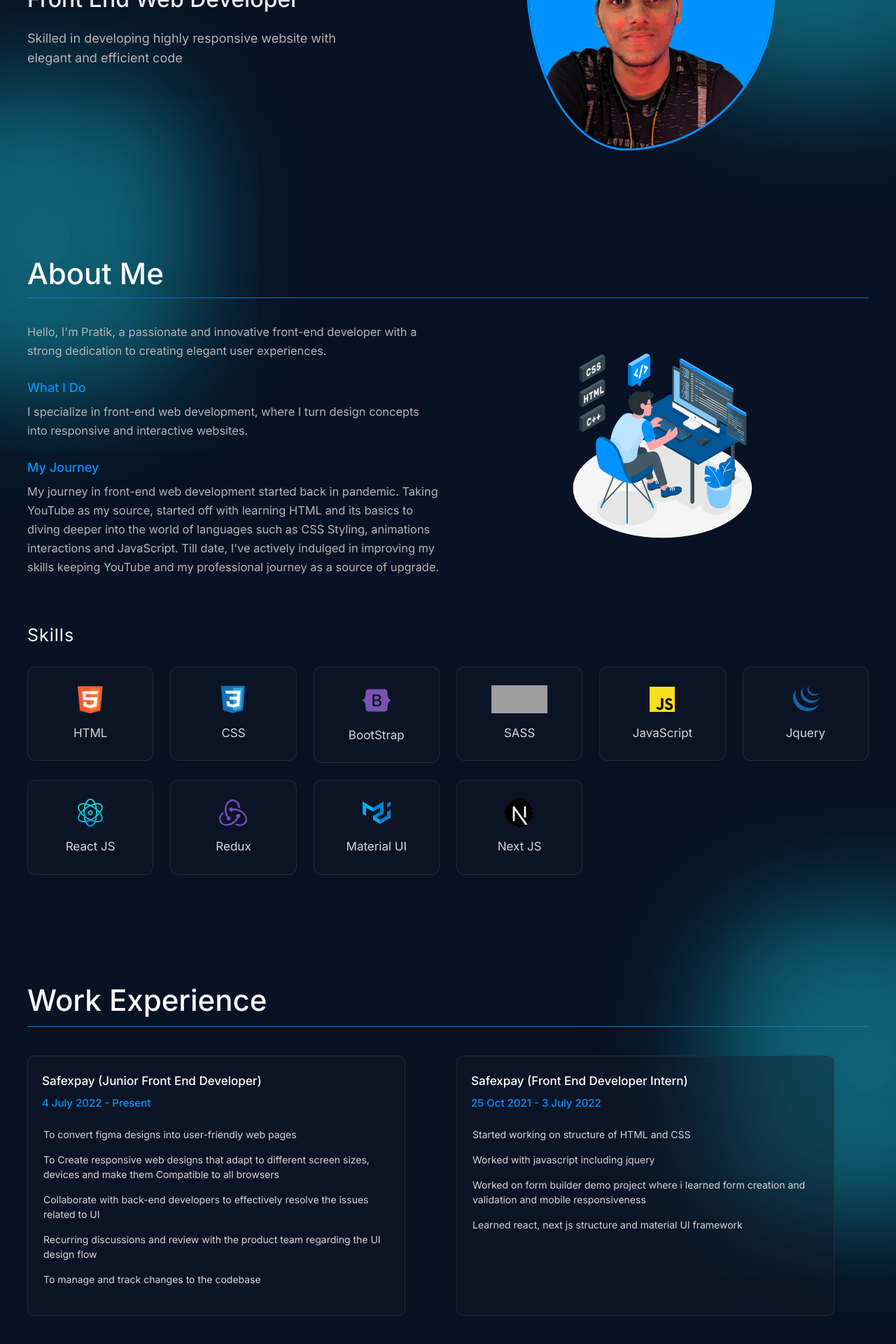
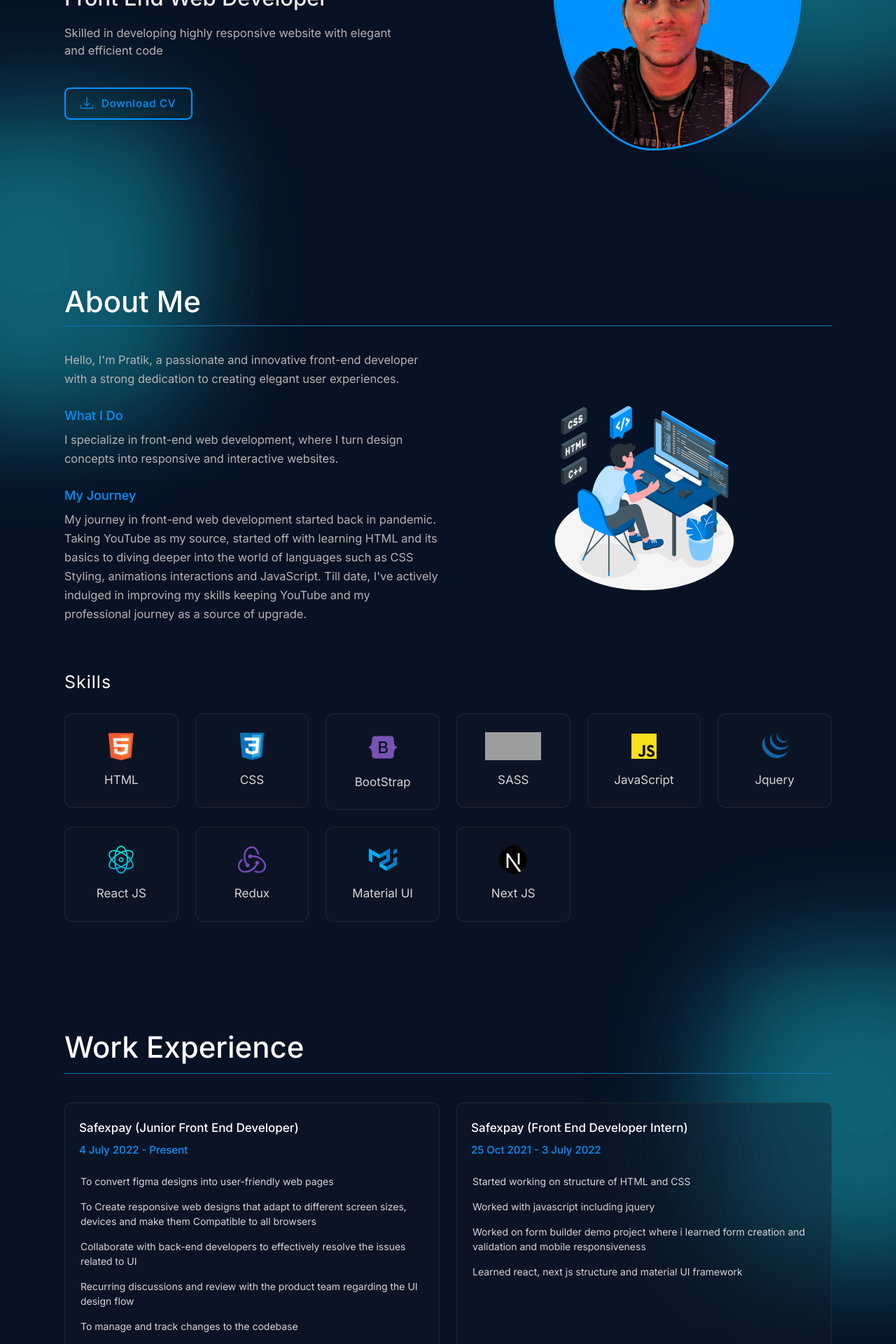
Before and after one commit to pratik1243/portfolio-app, a Next.js app: page / in a window 1280 px wide. Shown: the part 300-2220 px from the top of the page at 70% size. Built offline with nearby package versions, Linux system fonts and the light colour scheme; grey boxes are pictures that could not be loaded.

Commit message:
next js deploy chnages 40

```diff
--- a/components/About.js
+++ b/components/About.js
@@ -53,7 +53,7 @@ const About = ({ animateTrigger }) => {
           </Col>
 
           <Col lg={6}>
-            <div className="vector-portfolio-imgsec">
+            <div className={`vector-portfolio-imgsec ${animateTrigger ? "animate-vector-img" : ""}`}>
               <Image src={vectorAboutLogo} objectFit="cover" height={285} width={285} />
             </div>
           </Col>
--- a/components/Header.js
+++ b/components/Header.js
@@ -34,11 +34,11 @@ const Header = ({ navBg, openSidebar, scrollSection, activeSection }) => {
                   Projects
                 </a>
               </li>
-              <li>
+              {/* <li>
                 <a href="#" onClick={(e) => scrollSection(e, "projects-sec")}>
                   Resume
                 </a>
-              </li>
+              </li> */}
               <li>
                 <a href="#" className={`${activeSection == 5 ? 'active-section' :''}`} onClick={(e) => scrollSection(e, "contacts-sec")}>Contact</a>
               </li>
--- a/components/Introduction.js
+++ b/components/Introduction.js
@@ -18,6 +18,23 @@ const Introduction = () => {
                   Skilled in developing highly responsive website with elegant
                   and efficient code
                 </p>
+                <button className="cv-download-btn">
+                  <svg
+                    xmlns="http://www.w3.org/2000/svg"
+                    width="16"
+                    height="16"
+                    fill="currentColor"
+                    class="bi bi-download"
+                    viewBox="0 0 16 16"
+                    >
+                    <path d="M.5 9.9a.5.5 0 0 1 .5.5v2.5a1 1 0 0 0 1 1h12a1 1 0 0 0 1-1v-2.5a.5.5 0 0 1 1 0v2.5a2 2 0 0 1-2 2H2a2 2 0 0 1-2-2v-2.5a.5.5 0 0 1 .5-.5z" />
+                    <path d="M7.646 11.854a.5.5 0 0 0 .708 0l3-3a.5.5 0 0 0-.708-.708L8.5 10.293V1.5a.5.5 0 0 0-1 0v8.793L5.354 8.146a.5.5 0 1 0-.708.708l3 3z" />
+                  </svg>{" "}
+                    Download CV
+
+
+                    <span className="btn-gradient"></span>
+                </button>
               </div>
             </div>
           </Col>
--- a/components/Resume.js
+++ /dev/null
@@ -1,18 +0,0 @@
-import React from "react";
-import { useState, useEffect } from "react";
-import { Container, Row, Col } from "react-bootstrap";
-
-const Resume = () => {
-  return (
-    <div id="resume-section" className="resume-sec">
-      <Container className="container-sec">
-        <Row>
-          <Col lg={7} md={7} sm={12} xs={12}>pppp</Col>
-          <Col lg={5} md={5} sm={12} xs={12}></Col>
-        </Row>
-      </Container>
-    </div>
-  );
-};
-
-export default Resume;
--- a/components/Sidebar.js
+++ b/components/Sidebar.js
@@ -66,7 +66,7 @@ const Sidebar = ({ open, closeSidebar, scrollSection, activeSection }) => {
               Projects
             </a>
           </li>
-          <li className="menu-list-btn">
+          {/* <li className="menu-list-btn">
             <a
               href="#"
               onClick={(e) => {
@@ -76,7 +76,7 @@ const Sidebar = ({ open, closeSidebar, scrollSection, activeSection }) => {
             >
               Resume
             </a>
-          </li>
+          </li> */}
           <li className="menu-list-btn">
             <a
               href="#"
--- a/components/Work.js
+++ b/components/Work.js
@@ -13,7 +13,7 @@ const Work = ({ animateTrigger1 }) => {
             <h1 className="work-head-txt">Work Experience</h1>
           </Col>
           <Col lg={6} md={6} sm={6} xs={12}>
-            <div className="experience-cards">
+            <div className={`experience-cards ${animateTrigger1 ? "animate-work-cards" : ""}`}>
               <h4>Safexpay (Junior Front End Developer)</h4>
               <span>4 July 2022 - Present</span>
 
@@ -38,7 +38,7 @@ const Work = ({ animateTrigger1 }) => {
             </div>
           </Col>
           <Col lg={6} md={6} sm={6} xs={12}>
-            <div className="experience-cards">
+            <div className={`experience-cards expe-card2 ${animateTrigger1 ? "animate-work-cards" : ""}`}>
               <h4>Safexpay (Front End Developer Intern)</h4>
               <span>25 Oct 2021 - 3 July 2022</span>
 
--- a/src/app/page.js
+++ b/src/app/page.js
@@ -6,7 +6,6 @@ import About from "../../components/About";
 import Work from "../../components/Work";
 import Sidebar from "../../components/Sidebar";
 import Projects from "../../components/Projects";
-import Resume from "../../components/Resume";
 import Contact from "../../components/Contact";
 
 export default function Home() {
@@ -32,9 +31,12 @@ export default function Home() {
     const element3 = document.getElementById("contacts-sec");
     const elementPosition3 = element3.getBoundingClientRect().top;
 
-    if (window.innerHeight - elementPosition > 40) {
+    if (window.innerHeight - elementPosition > 60) {
       setTrigger(true);
       setActiveSection(1);
+    }else{
+      setTrigger(false);
+      setActiveSection(0);
     }
 
     if (window.innerHeight - elementPosition1 > 80) {
@@ -73,7 +75,7 @@ export default function Home() {
   }, [trigger, trigger1, trigger2]);
 
   const handleScrollNav = () => {
-    if (window.pageYOffset > 70) {
+    if (window.pageYOffset > 60) {
       setNavBg(true);
     } else {
       setNavBg(false);
@@ -164,8 +166,7 @@ export default function Home() {
             <Work animateTrigger1={animateTrigger1} />
             <Projects animateTrigger2={animateTrigger2} />
             <Contact />
-            {/* <Resume /> */}
-          </div>
+            </div>
         </div>
       )}
     </>
--- a/src/app/portfolio.css
+++ b/src/app/portfolio.css
@@ -99,7 +99,7 @@ body {
   margin-top: 3px;
 }
 
-.active-section{
+.active-section {
   color: #0f98f9 !important;
   font-weight: 600;
 }
@@ -267,6 +267,7 @@ body {
   position: relative;
   z-index: 1;
   outline: 3px solid #0093ff;
+  margin: auto;
 }
 
 .portfolio-image-sec .portfolio-user-img {
@@ -312,7 +313,7 @@ body {
   width: 80px;
   position: absolute;
   left: 20px;
-  bottom: -140px;
+  bottom: -180px;
   background-color: #0f6276;
   box-shadow: 0px 0px 157px 180px #0f6276;
   border-radius: 50%;
@@ -357,7 +358,7 @@ body {
 }
 
 .intro-left-sec .intro-inner-sec .head-txt1 {
-  font-size: 60px;
+  font-size: 58px;
   color: #0093ff;
   margin-bottom: 1px;
   font-family: sans-serif;
@@ -365,18 +366,68 @@ body {
 }
 
 .intro-left-sec .intro-inner-sec .head-txt2 {
-  font-size: 32px;
+  font-size: 31px;
   color: rgb(239, 237, 237);
   margin: 0;
 }
 
 .intro-left-sec .intro-inner-sec .para-txt {
+  font-size: 16.5px;
+  color: #b6b3b3;
+  margin-top: 20px;
+  line-height: 25px;
+  /* max-width: 540px; */
+  max-width: 480px;
+}
+.cv-download-btn {
+  padding: 10px 22px;
+  outline: none;
+  border-right: 0px;
+  background-color: transparent;
+  border: 2px solid #0093ff;
+  margin-top: 40px;
+  border-radius: 8px;
+  color: #0093ff;
+  font-size: 15px;
+  display: flex;
+  align-items: center;
+  letter-spacing: 0.8px;
+  font-weight: 500;
+  transition: all 0.5s ease-in-out;
+  position: relative;
+  overflow: hidden;
+  animation-direction: reverse;
+}
+
+.cv-download-btn:hover > .btn-gradient {
+  display: inline-block;
+  background-color: rgba(128, 128, 128, 0.234);
+  height: 100%;
+  width: 25px;
+  box-shadow: 0px 0px 20px 30px rgba(128, 128, 128, 0.234);
+  position: absolute;
+  animation: 0.5s animCvBtn linear infinite;
+  animation-iteration-count: 1;
+  animation-fill-mode: forwards;
+  z-index: -1;
+}
+
+@keyframes animCvBtn {
+  0% {
+    transform: translateX(-70px) skew(-20deg);
+  }
+
+  100% {
+    transform: translateX(300px) skew(-20deg);
+  }
+}
+
+.cv-download-btn svg {
+  margin-right: 13px;
   font-size: 18px;
-  color: #b6b3b3;
-  margin-top: 23px;
-  line-height: 28px;
-  /* max-width: 540px; */
-  max-width: 500px;
+  transform: scale(1.2);
+  margin-top: -3px;
+  /* display: none; */
 }
 
 .loader-sec {
@@ -437,8 +488,8 @@ body {
 }
 
 .about-sec {
-  /* margin-top: 130px; */
-  margin-top: 100px;
+  margin-top: 140px;
+  /* margin-top: 100px; */
   padding: 27px;
   position: relative;
   z-index: 3;
@@ -474,8 +525,37 @@ body {
 }
 
 .vector-portfolio-imgsec {
-  text-align: center;
-  margin-top: 30px;
+  /* text-align: center; */
+  /* margin-top: 36px; */
+  height: 100%;
+  display: grid;
+  place-items: center;
+  opacity: 0;
+}
+
+.animate-vector-img {
+  animation: 0.9s vectorImgAnim linear infinite;
+  animation-iteration-count: 1;
+  animation-fill-mode: forwards;
+  animation-delay: 1s;
+  transition: all 0.9s;
+}
+
+@keyframes vectorImgAnim {
+  0% {
+    opacity: 0;
+    transform: translateY(40px);
+  }
+
+  50% {
+    opacity: 0.3;
+    transform: translateY(-30px);
+  }
+
+  100% {
+    transform: none;
+    opacity: 1;
+  }
 }
 
 .skills-section {
@@ -527,7 +607,7 @@ body {
   line-height: 27px;
 }
 
-.user-detail-sec .sub-txt{
+.user-detail-sec .sub-txt {
   font-size: 18px;
   color: #0093ff;
   margin-bottom: 8px;
@@ -558,6 +638,36 @@ body {
   border: 1px solid #3f3f3f78;
   max-width: 540px;
   height: 100%;
+  transition: all 0.5s;
+  opacity: 0;
+}
+
+.expe-card2 {
+  animation-delay: 0.8s !important;
+}
+
+.animate-work-cards {
+  animation: 0.5s workCardsAnim linear infinite;
+  animation-iteration-count: 1;
+  animation-fill-mode: forwards;
+  animation-delay: 0.5s;
+}
+
+@keyframes workCardsAnim {
+  0% {
+    opacity: 0;
+    transform: translateY(60px);
+  }
+
+  50% {
+    opacity: 0.3;
+    transform: translateY(20px);
+  }
+
+  100% {
+    transform: translateY(0px);
+    opacity: 1;
+  }
 }
 
 .work-sec .experience-cards h4 {
@@ -652,14 +762,17 @@ box-shadow: 0px 6px 8px 7px #105766;
 @keyframes animateProjectCards {
   0% {
     opacity: 0;
+    transform: translateY(60px);
   }
 
   50% {
     opacity: 0.3;
+    transform: translateY(20px);
   }
 
   100% {
     opacity: 1;
+    transform: translateY(0px);
   }
 }
 
@@ -702,7 +815,7 @@ box-shadow: 0px 6px 8px 7px #105766;
   color: #fff;
   margin-bottom: 50px;
   border-bottom: 0.2px solid #1275be;
-  padding-bottom: 12px;
+  padding: 12px 0px;
 }
 
 .contact-list-sec .contact-list-head {
@@ -712,7 +825,7 @@ box-shadow: 0px 6px 8px 7px #105766;
 }
 
 .inner-contact-list {
-  margin-bottom: 21px;
+  margin-bottom: 23px;
   display: flex;
   align-items: flex-start;
 }
@@ -870,9 +983,9 @@ box-shadow: 0px 6px 8px 7px #105766;
     padding: 15px;
   }
 
-  .portfolio-image-sec {
+  /* .portfolio-image-sec {
     width: 90%;
-  }
+  } */
 
   .skills-section .skills-cards {
     padding: 26px 20px;
@@ -921,7 +1034,7 @@ box-shadow: 0px 6px 8px 7px #105766;
 
 @media (max-width: 380px) {
   .portfolio-image-sec {
-    height: 287px;
+    height: 325px;
   }
 }
 
@@ -942,10 +1055,10 @@ box-shadow: 0px 6px 8px 7px #105766;
 @media (max-width: 991px) {
   .portfolio-image-sec {
     margin: auto;
-    margin-top: 60px;
+    margin-top: 80px;
   }
 
-  .vector-portfolio-imgsec{
+  .vector-portfolio-imgsec {
     margin-top: 45px;
   }
 
@@ -973,4 +1086,14 @@ box-shadow: 0px 6px 8px 7px #105766;
     height: 37px;
     width: 37px;
   }
+
+  .vector-portfolio-imgsec {
+    height: auto;
+  }
 }
+
+@media (max-width: 1360px) {
+  .container-sec {
+    max-width: 1120px !important;
+  }
+}
```
